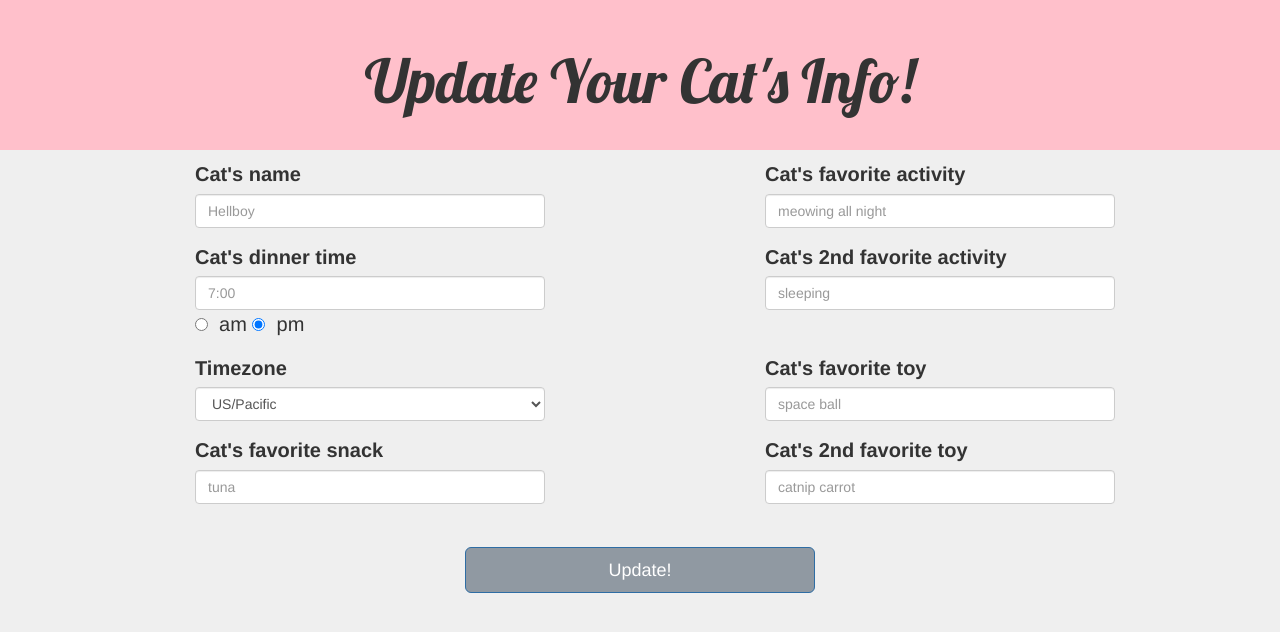
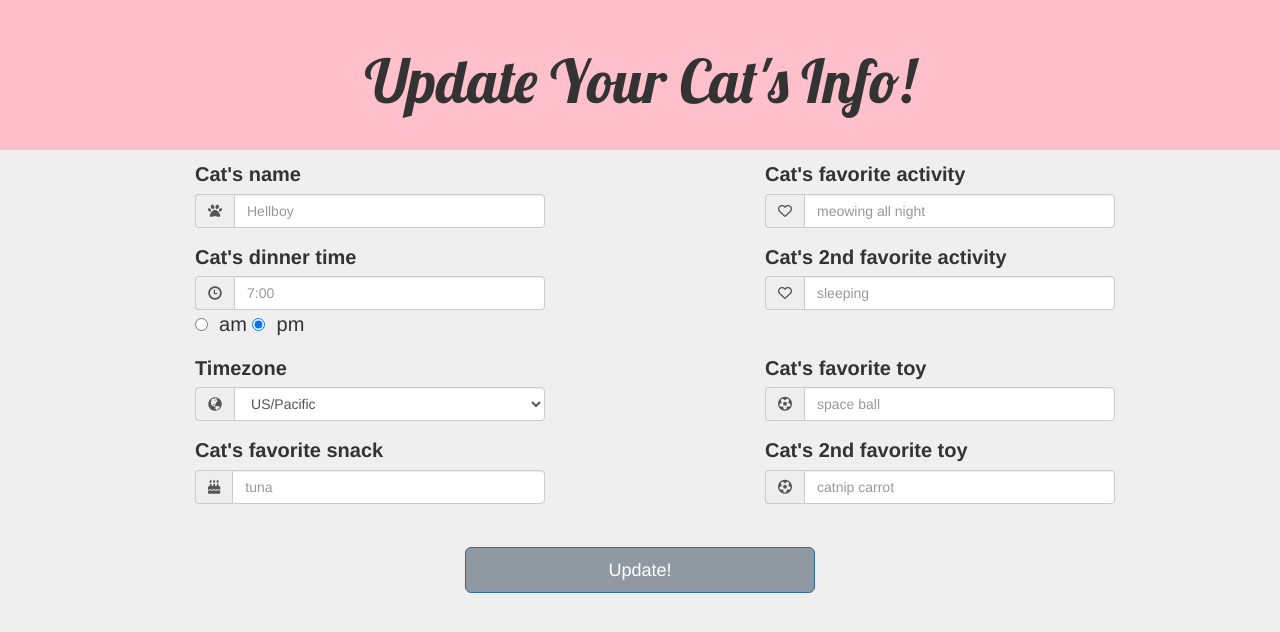
Before and after one commit to ceorourke/cat-texts, a Flask app: page /update in a window 1280 px wide; the page is wider, and only the part inside the window is pictured. Shown: the top 632 px of that part. Run offline with Flask 2, Linux system fonts and the light colour scheme; some libraries are stand-ins or nearby versions.

Commit message:
form formatting

```diff
--- a/static/css/cattexts.css
+++ b/static/css/cattexts.css
@@ -42,3 +42,9 @@ h1 {
     background: #9099A2 no-repeat right;
     !important;
 }
+p {
+    font-family: sans-serif;
+    padding-top:10px;
+    margin-top: 0px;
+    font-size: 20px;
+}
--- a/templates/update.html
+++ b/templates/update.html
@@ -10,56 +10,100 @@
               col-lg-offset-1 col-lg-4">
     <form method="POST" action="/update">
     <div class="form-group">
-      <label for="field-cat-name">Cat's name</label>
+      <label class="control-label" for="field-cat-name">Cat's name</label>
+      <div class="input-group">
+        <div class="input-group-addon">
+          <span class="fa fa-paw" aria-hidden="true"></span>
+        </div>
       <input id="cat-name" class="form-control" type="text" name="cat-name"
              placeholder="Hellboy" maxlength="20">
       </div>
+    </div>
+
     <div class="form-group">
-      <label for="field-dinner-time">Cat's dinner time</label>
+      <label class="control-label" for="field-email">Cat's dinner time</label>
+      <div class="input-group">
+        <div class="input-group-addon">
+          <span class="glyphicon glyphicon-time" aria-hidden="true"></span>
+        </div>
       <input id="dinner-time" class="form-control" type="text" name="dinner-time"
              placeholder="7:00"
              pattern="^([0-9]|0[0-9]|1[0-9]|2[0-3]):[0-5][0-9]$">
+      </div>
         <input type="radio" name="ampm" id="ampm" value="am">&nbsp am
        <input type="radio" name="ampm" id="ampm" value="pm"
               checked="checked">&nbsp pm
     </div>
+
     <div class="form-group">
-      <label for="timezone">Timezone</label>
-      <select class="form-control" id="timezone" name="timezone" required>
+      <label class="control-label" for="timezone">Timezone</label>
+      <div class="input-group">
+      <div class="input-group-addon">
+      <span class="glyphicon glyphicon-globe" aria-hidden="true"></span>
+      </div>
+      <select class="form-control" id="timezone" name="timezone">
       {% for zone in timezones %}
         <option value={{ zone }}>{{ zone }}</option>
       {% endfor %}
       </select>
       </div>
+    </div>
+
     <div class="form-group">
-      <label for="field-cat-snack">Cat's favorite snack</label>
+      <label class="control-label" for="field-cat-snack">Cat's favorite snack</label>
+      <div class="input-group">
+        <div class="input-group-addon">
+          <span class="fa fa-birthday-cake" aria-hidden="true"></span>
+        </div>
         <input id="cat-snack" class="form-control" type="text" name="cat-snack"
                placeholder="tuna" maxlength="20">
       </div>
     </div>
+  </div>
+
   <div class="col-xs-12 col-sm-offset-2 col-sm-4 col-md-4">
     <div class="form-group">
-      <label for="field-cat-activity">Cat's favorite activity</label>
+      <label class="control-label" for="field-cat-activity">Cat's favorite activity</label>
+      <div class="input-group">
+        <div class="input-group-addon">
+          <span class="fa fa-heart-o" aria-hidden="true"></span>
+        </div>
       <input id="cat-activity" class="form-control" type="text"
              name="cat-activity"
-             placeholder="meowing all night"
-             maxlength="20">
+             placeholder="meowing all night" maxlength="20">
+      </div>
     </div>
     <div class="form-group">
-      <label for="field-cat-activity2">Cat's 2nd favorite activity</label>
+      <label class="control-label" for="field-cat-activity2">Cat's 2nd favorite activity</label>
+      <div class="input-group">
+        <div class="input-group-addon">
+          <span class="fa fa-heart-o" aria-hidden="true"></span>
+        </div>
       <input id="cat-activity2" class="form-control" type="text"
              name="cat-activity2"
              placeholder="sleeping" maxlength="20">
-    </div></br>
+      </div>
+    </div>
+  </br>
     <div class="form-group">
-      <label for="field-cat-toy">Cat's favorite toy</label>
+      <label class="control-label" for="field-cat-toy">Cat's favorite toy</label>
+      <div class="input-group">
+        <div class="input-group-addon">
+          <span class="fa fa-futbol-o" aria-hidden="true"></span>
+        </div>
       <input id="cat-toy" class="form-control" type="text" name="cat-toy"
              placeholder="space ball" maxlength="20">
       </div>
+    </div>
     <div class="form-group">
-      <label for="field-cat-toy2">Cat's 2nd favorite toy</label>
+      <label class="control-label" for="field-cat-toy2">Cat's 2nd favorite toy</label>
+      <div class="input-group">
+        <div class="input-group-addon">
+          <span class="fa fa-futbol-o" aria-hidden="true"></span>
+        </div>
       <input id="cat-toy2" class="form-control" type="text" name="cat-toy2"
              placeholder="catnip carrot" maxlength="20">
+      </div>
     </div>
   </div>
 </div>
```
Also changed, not shown: templates/main.html (+33 -2 lines). Lines whose indentation alone changed are shown as unchanged.
